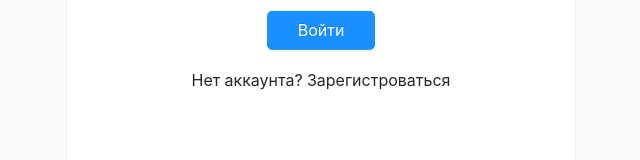
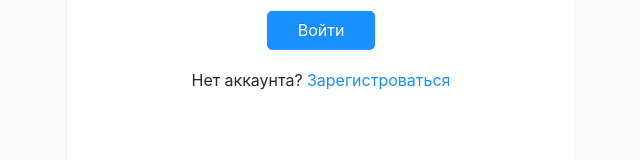
Before and after one commit to NocoHere/YTSearcher, a React (Create React App) app: page / in a window 1280 px wide. Shown: the part 471-631 px from the top of the page, without its empty margins (319-959 px from the left). Built offline with nearby package versions, Linux system fonts and the light colour scheme; no server answers.

Commit message:
Update index.scss

```diff
--- a/src/index.scss
+++ b/src/index.scss
@@ -35,6 +35,10 @@ code {
   background: $blockBgColor;
   padding: 60px 88px !important;
 
+  &__link {
+    color: #1890ff;
+    cursor: pointer;
+  }
   label {
     font-size: 16px !important;
     line-height: 22px;
@@ -95,6 +99,23 @@ code {
   }
 }
 
+.breadcrumbs {
+  margin-top: 40px;
+  display: flex;
+  justify-content: space-between;
+  font-size: 16px;
+  line-height: 24px;
+  &__title {
+    margin-right: 10px;
+  }
+  &__number {
+    color: $textOpacity;
+  }
+  &__result-info {
+    display: flex;
+  }
+}
+
 .video-cards-grid {
   display: grid;
   padding: 1px;
@@ -139,23 +160,6 @@ code {
     -webkit-line-clamp: 2;
     -webkit-box-orient: vertical;
     overflow: hidden;
-  }
-}
-
-.breadcrumbs {
-  margin-top: 40px;
-  display: flex;
-  justify-content: space-between;
-  font-size: 16px;
-  line-height: 24px;
-  &__title {
-    margin-right: 10px;
-  }
-  &__number {
-    color: $textOpacity;
-  }
-  &__result-info {
-    display: flex;
   }
 }
 
@@ -206,7 +210,7 @@ code {
 }
 .modalBg {
   display: none;
-  position: absolute;
+  position: fixed;
   top: 0;
   left: 0;
   width: 100vw;
```
